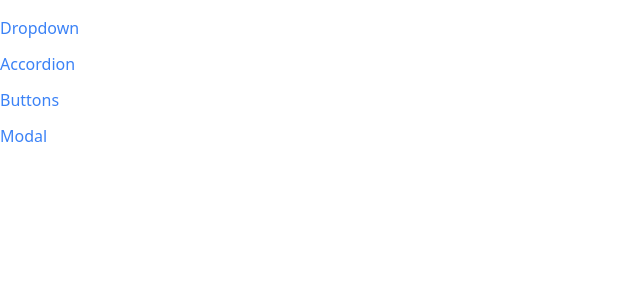
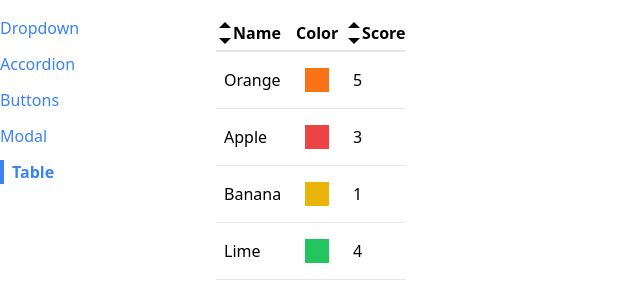
Before and after one commit to bryan5/comps-react, a React (Create React App) app: page /table in a window 1280 px wide. Shown: the top 302 px of the page, without its empty margins (0-640 px from the left). Built offline with nearby package versions, Linux system fonts and the light colour scheme.

Commit message:
Add table and sortable table components

```diff
--- a/src/App.js
+++ b/src/App.js
@@ -4,6 +4,7 @@
 import DropdownPage from './pages/DropdownPage'
 import ButtonPage from './pages/ButtonPage'
 import ModalPage from './pages/ModalPage'
+import TablePage from './pages/TablePage'
 
 function App() {
   return (
@@ -22,6 +23,9 @@
         <Route path='/modal'>
           <ModalPage />
         </Route>
+        <Route path='/table'>
+          <TablePage />
+        </Route>
       </div>
     </div>
   )
--- a/src/components/Sidebar.js
+++ b/src/components/Sidebar.js
@@ -5,7 +5,8 @@
     { label: 'Dropdown', path: '/' },
     { label: 'Accordion', path: '/accordion' },
     { label: 'Buttons', path: '/buttons' },
-    { label: 'Modal', path: '/modal' }
+    { label: 'Modal', path: '/modal' },
+    { label: 'Table', path: '/table' }
   ]
 
   const renderedLinks = links.map((link) => {
--- /dev/null
+++ b/src/components/SortableTable.js
@@ -0,0 +1,89 @@
+import { useState } from 'react'
+import { GoTriangleDown, GoTriangleUp } from 'react-icons/go'
+import Table from './Table'
+
+function SortableTable(props) {
+  const [sortOrder, setSortOrder] = useState(null)
+  const [sortBy, setSortBy] = useState(null)
+  const { config, data } = props
+
+  const handleClick = (label) => {
+    if (sortBy && label !== sortBy) {
+      setSortOrder('asc')
+      setSortBy(label)
+      return
+    }
+
+    if (sortOrder === null) {
+      setSortOrder('asc')
+      setSortBy(label)
+    } else if (sortOrder === 'asc') {
+      setSortOrder('desc')
+      setSortBy(label)
+    } else if (sortOrder === 'desc') {
+      setSortOrder(null)
+      setSortBy(null)
+    }
+  }
+
+  const updatedConfig = config.map(column => {
+    if (!column.sortValue) return column
+
+    return {
+      ...column,
+      header: () => (
+        <th className='cursor-pointer hover:bg-gray-100' onClick={() => handleClick(column.label)}>
+          <div className='flex items-center'>
+            {getIcons(column.label, sortBy, sortOrder)}
+            {column.label}
+          </div>
+        </th>
+      )
+    }
+  })
+
+  let sortedData = data
+  if (sortOrder && sortBy) {
+    const { sortValue } = config.find(column => column.label === sortBy)
+    sortedData = [...data].sort((a, b) => {
+      const valueA = sortValue(a)
+      const valueB = sortValue(b)
+
+      const reverseOrder = sortOrder === 'asc' ? 1 : -1
+
+      if (typeof valueA === 'string') {
+        return valueA.localeCompare(valueB) * reverseOrder
+      } else {
+        return (valueA - valueB) * reverseOrder
+      }
+    })
+  }
+
+  return <Table {...props} data={sortedData} config={updatedConfig} />
+}
+
+function getIcons(label, sortBy, sortOrder) {
+  if (label !== sortBy) {
+    return <div>
+      <GoTriangleUp />
+      <GoTriangleDown />
+    </div>
+  }
+
+  if (sortOrder === null) {
+    return <div>
+      <GoTriangleUp />
+      <GoTriangleDown />
+    </div>
+  } else if (sortOrder === 'asc') {
+    return <div>
+      <GoTriangleUp />
+    </div>
+  } else if (sortOrder === 'desc') {
+    return <div>
+      <GoTriangleDown />
+    </div>
+  }
+}
+
+export default SortableTable
--- /dev/null
+++ b/src/components/Table.js
@@ -0,0 +1,38 @@
+import { Fragment } from 'react'
+
+function Table({ config, data, keyFn }) {
+  const renderedHeaders = config.map(column => {
+    if (column.header) {
+      return <Fragment key={column.label}>{column.header()}</Fragment>
+    }
+
+    return <th key={column.label}>{column.label}</th>
+  })
+
+  const renderedRows = data.map(rowData => {
+    const renderedCells = config.map(column => {
+      return <td className="p-2" key={column.label}>{column.render(rowData)}</td>
+    })
+
+    return (
+      <tr className="border-b" key={keyFn(rowData)}>
+        {renderedCells}
+      </tr>
+    )
+  })
+
+  return (
+    <table className="table-auto border-spacing-2">
+      <thead>
+        <tr className="border-b-2">
+          {renderedHeaders}
+        </tr>
+      </thead>
+      <tbody>
+        {renderedRows}
+      </tbody>
+    </table>
+  )
+}
+
+export default Table
--- /dev/null
+++ b/src/pages/TablePage.js
@@ -0,0 +1,40 @@
+// import Table from '../components/Table'
+import SortableTable from '../components/SortableTable'
+
+function TablePage() {
+  const data = [
+    { name: 'Orange', color: 'bg-orange-500', score: 5 },
+    { name: 'Apple', color: 'bg-red-500', score: 3 },
+    { name: 'Banana', color: 'bg-yellow-500', score: 1 },
+    { name: 'Lime', color: 'bg-green-500', score: 4 }
+  ]
+
+  const keyFn = (fruit) => {
+    return fruit.name
+  }
+
+  const config = [
+    {
+      label: 'Name',
+      render: (fruit) => fruit.name,
+      sortValue: (fruit) => fruit.name
+    },
+    {
+      label: 'Color',
+      render: (fruit) => <div className={`p-3 m-2 ${fruit.color}`}></div>
+    },
+    {
+      label: 'Score',
+      render: (fruit) => fruit.score,
+      sortValue: (fruit) => fruit.score
+    }
+  ]
+
+  return (
+    <div>
+      <SortableTable data={data} config={config} keyFn={keyFn} />
+    </div>
+  )
+}
+
+export default TablePage
```
